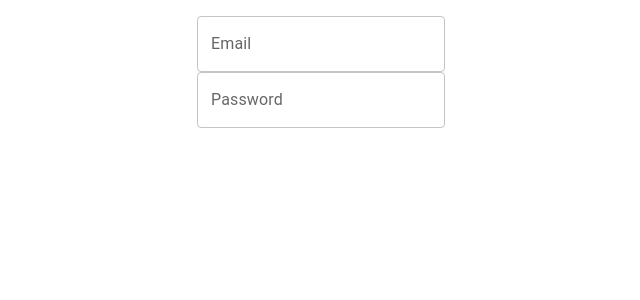
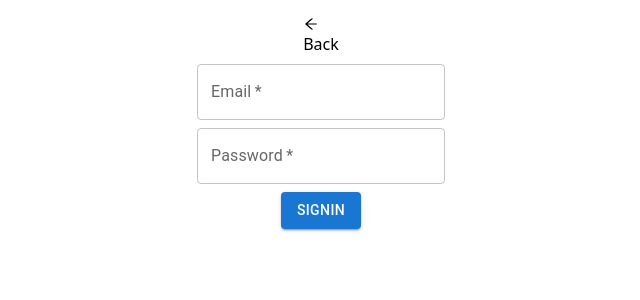
Before and after one commit to noljanolja2022/noljanolja-admin, a Next.js app: page /login/signin in a window 1280 px wide. Before the commit this address had no page. Shown: the top 300 px of the page, without its empty margins (319-959 px from the left). Built offline with nearby package versions, Linux system fonts and the light colour scheme; no server answers.

Commit message:
add signin with user/password

```diff
--- a/components/BackButton.tsx
+++ b/components/BackButton.tsx
@@ -1,12 +1,11 @@
-import ArrowBackIcon from '@mui/icons-material/ArrowBack';
 import { useRouter } from 'next/dist/client/router';
-
+import { AiOutlineArrowLeft } from 'react-icons/ai';
 function BackButton() {
     const router = useRouter();
 
     return (
         <span className='cursor-pointer' onClick={() => router.back()}>
-            <ArrowBackIcon className='mr-1'/>
+            <AiOutlineArrowLeft className='mr-1' />
             Back
         </span>
     )
--- a/components/utils/RouteGuard.tsx
+++ b/components/utils/RouteGuard.tsx
@@ -39,11 +39,11 @@ export default function RouteGuard({ children }) {
             });
         } else {
             setAuthorized(true);
-            if (publicPaths.includes(path)) {
-                router.push({
-                    pathname: '/',
-                });
-            }
+            // if (publicPaths.includes(path)) {
+            //     router.push({
+            //         pathname: '/',
+            //     });
+            // }
         }
     }
 
--- a/package.json
+++ b/package.json
@@ -5,7 +5,6 @@
     "dependencies": {
         "@emotion/react": "^11.10.5",
         "@emotion/styled": "^11.10.5",
-        "@mui/icons-material": "^5.11.0",
         "@mui/material": "^5.11.7",
         "@testing-library/jest-dom": "^5.16.5",
         "@testing-library/react": "^13.4.0",
@@ -20,6 +19,7 @@
         "next": "^13.1.6",
         "react": "^18.2.0",
         "react-dom": "^18.2.0",
+        "react-icons": "^4.7.1",
         "typescript": "^4.9.5",
         "web-vitals": "^2.1.4"
     },
--- a/pages/index.tsx
+++ b/pages/index.tsx
@@ -14,7 +14,7 @@ function Home() {
                 AuthService.clearToken();
                 UserService.saveUser(null);
                 signOut(firebaseAuthInstance).then(() => {
-                    router.replace('/login')
+                    router.push({ pathname: '/login' })
                 }).catch(err => {
                     alert(err)
                 })
--- a/pages/login/index.tsx
+++ b/pages/login/index.tsx
@@ -4,29 +4,31 @@ import Image from 'next/image'
 import { useRouter } from 'next/router'
 import { GoogleAuthProvider, signInWithPopup } from '@firebase/auth';
 import { firebaseAuthInstance, googleProvider } from '../../services/FirebaseService';
+import { MdOutlineMailOutline } from 'react-icons/md';
+import { FaUserEdit } from 'react-icons/fa';
 
 function Login() {
     const router = useRouter();
 
     const loginWithGoogle = () => {
-        signInWithPopup(firebaseAuthInstance, googleProvider).then(userCredential => {
-            const googleUser = userCredential.user;
-            AuthService.saveToken(googleUser.accessToken);
-            UserService.saveGoogleUser(googleUser.uid, googleUser.displayName, googleUser.email, googleUser.photoURL)
-            router.push({
-                pathname: '/',
-                // query: { returnUrl: router.asPath }
-            });
-        }).catch(error => {
-            // Handle Errors here.
-            const errorCode = error.code;
-            const errorMessage = error.message;
-            // The email of the user's account used.
-            const email = error.customData.email;
-            // The AuthCredential type that was used.
-            const credential = GoogleAuthProvider.credentialFromError(error);
-            // ...
-        })
+        // signInWithPopup(firebaseAuthInstance, googleProvider).then(userCredential => {
+        //     const googleUser = userCredential.user;
+        //     AuthService.saveToken(googleUser.accessToken);
+        //     UserService.saveGoogleUser(googleUser.uid, googleUser.displayName, googleUser.email, googleUser.photoURL)
+        //     router.push({
+        //         pathname: '/',
+        //         // query: { returnUrl: router.asPath }
+        //     });
+        // }).catch(error => {
+        //     // Handle Errors here.
+        //     const errorCode = error.code;
+        //     const errorMessage = error.message;
+        //     // The email of the user's account used.
+        //     const email = error.customData.email;
+        //     // The AuthCredential type that was used.
+        //     const credential = GoogleAuthProvider.credentialFromError(error);
+        //     // ...
+        // })
     }
 
     const loginWithEmailPassword = () => {
@@ -38,20 +40,20 @@ function Login() {
             <h1>Welcome to NoljaNolja</h1>
             <br />
 
-            <div className='flex flex-col gap-2 w-128'>
-                <button onClick={() => loginWithGoogle()} className='flex flex-row gap-2 items-center border-1 bg-yellow-200 p-2 rounded-md'>
+            <div className='flex flex-col gap-2 '>
+                <button onClick={() => loginWithGoogle()} className='flex flex-row gap-2 items-center border-1 bg-yellow-200 p-2 rounded-md w-[256px]'>
                     <Image src={"/google-signin.png"} alt='Google Logo' width={32} height={32} />Sign in with Google
                 </button>
 
-                <button onClick={() => router.push('login/signin')} className='flex flex-row gap-2 items-center border-1 bg-yellow-200 p-2 rounded-md'>
-                    <Image src={"/logo192.png"} alt='Email Icon' width={32} height={32} />Sign in with Email/Password
+                <button onClick={() => router.push({ pathname: 'login/signin' })} className='flex flex-row gap-2 items-center border-1 bg-yellow-200 p-2 rounded-md w-[256px]'>
+                    <MdOutlineMailOutline size={32} />Sign in with Email/Password
                 </button>
 
             </div>
             Or
             <div className='flex flex-col gap-2 w-128'>
-                <button onClick={() => router.push({ pathname: 'login/signup' })} className='flex flex-row gap-2 items-center border-1 bg-yellow-200 p-2 rounded-md w-max'>
-                    Register
+                <button onClick={() => router.push({ pathname: 'login/signup' })} className='flex flex-row gap-2 items-center border-1 bg-yellow-200 p-2 rounded-md w-[256px]'>
+                    <FaUserEdit size={32} />Register
                 </button>
             </div>
         </div>
--- a/pages/login/signin/index.tsx
+++ b/pages/login/signin/index.tsx
@@ -1,11 +1,50 @@
-import { TextField } from "@mui/material";
+import Button from "@mui/material/Button";
+import TextField from "@mui/material/TextField";
+import BackButton from "../../../components/BackButton";
+import { useEffect, useState } from "react";
+import { validateEmail } from "../../../utils/StringUtils";
+import { createUserWithEmailAndPassword, getAuth, signInWithEmailAndPassword } from "firebase/auth";
+import { useRouter } from "next/dist/client/router";
+import AuthService from "../../../services/AuthService";
+import UserService from "../../../services/UserService";
+import { AccountType } from "../../../data/enums/AccountType";
+import { firebaseAuthInstance } from "../../../services/FirebaseService";
 
 function Signin() {
+    const router = useRouter();
+    const [usr, setUsr] = useState('');
+    const [isUsrInvalid, setIsUsrInvalid] = useState(false);
+    const [pwd, setpwd] = useState('');
+
+
+    const onSignin = () => {
+        setIsUsrInvalid(!validateEmail(usr))
+        if (pwd.length >= 8) {
+            signInWithEmailAndPassword(firebaseAuthInstance, usr, pwd).then(userCredential => {
+                const user = userCredential.user;
+                AuthService.saveToken(user.uid);
+                UserService.saveUser({
+                    id: user.uid,
+                    name: user.displayName,
+                    accountType: AccountType.USERNAME_PASSWORD,
+                    email: user.email
+                })
+                router.push({
+                    pathname: '/',
+                });
+            })
+        } else {
+            alert('Invalid info to Login')
+        }
+    }
 
     return (
-        <div className='p-4 flex flex-col items-center w-full'>
-            <TextField id="input-email" label="Email" variant="outlined" />
-            <TextField id="input-password" label="Password" variant="outlined" />
+        <div className='p-4 flex flex-col gap-2 items-center w-full'>
+            <BackButton />
+            <TextField id="input-email" required label="Email" variant="outlined" value={usr} onChange={(event) => setUsr(event.target.value)} />
+            <TextField id="input-password" required type="password" label="Password" variant="outlined" value={pwd} onChange={(event) => setpwd(event.target.value)} />
+
+            <Button onClick={() => onSignin()} variant="contained">Signin</Button>
         </div>
     )
 }
```
Also changed, not shown: 1 other file (tests, documents, lock files or other folders).
